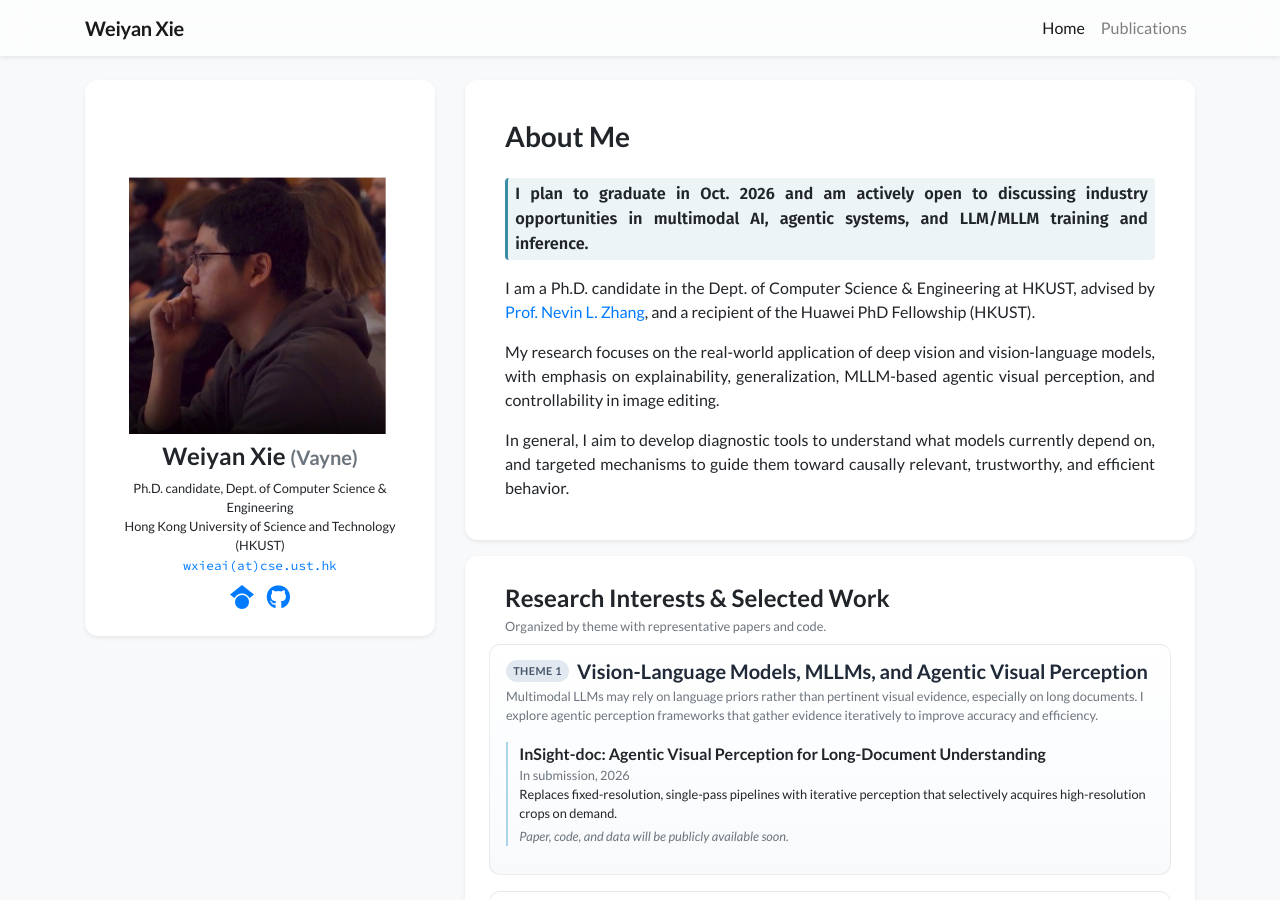
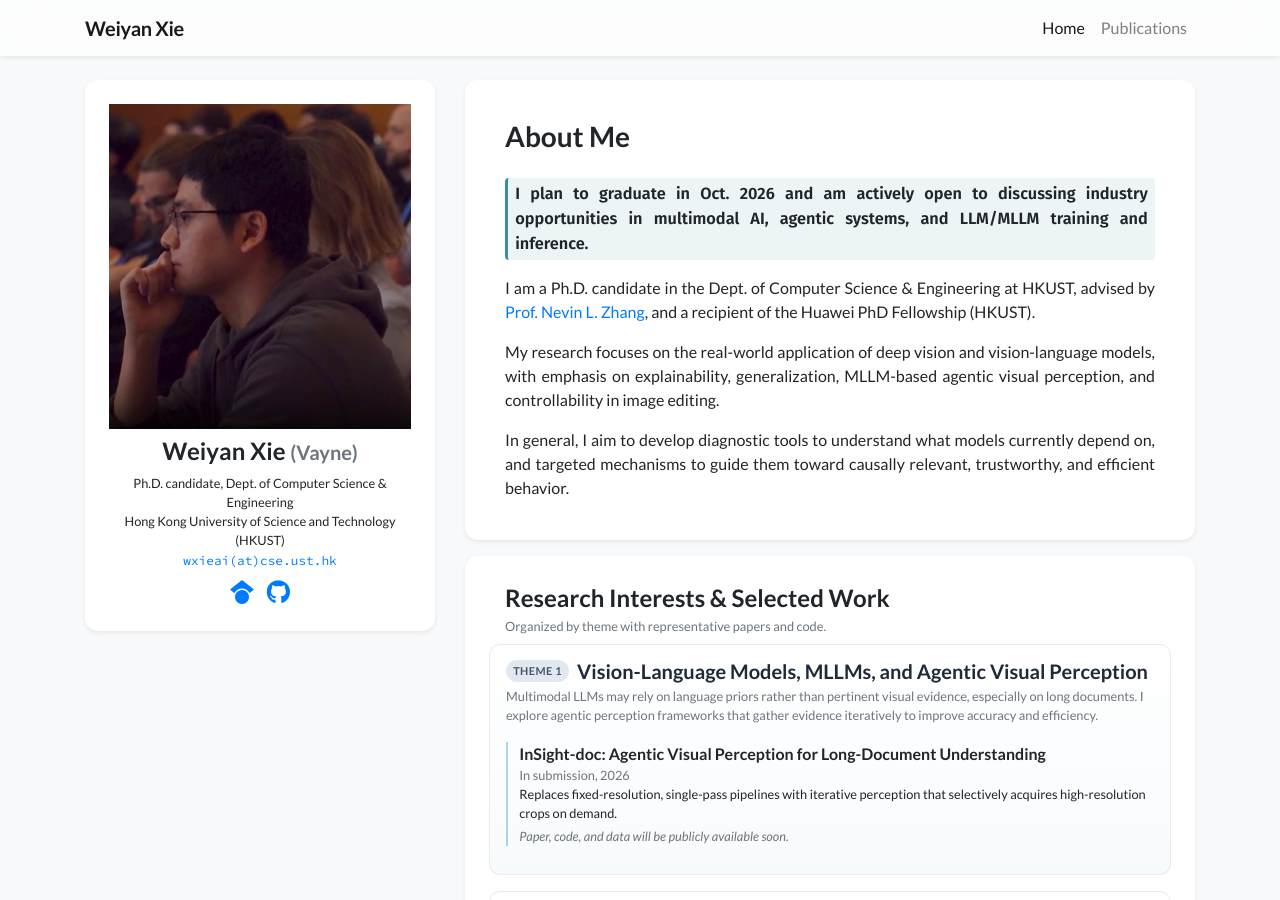
Before and after one commit to vaynexie/me, a Jekyll site: the page built from index.html, in a window 1280 px wide and 900 px high. Built offline with Jekyll 4.4.1, drawn with Linux system fonts in a browser that asks for light colours; nearby versions of some CDN libraries; a style sheet for code colours, icons or effects is not loaded.

Commit message:
Update homepage portrait to JPG.
Switch profile portrait to 223149.jpg and replace the previous PNG asset.

Co-authored-by: Cursor <cursoragent@cursor.com>

```diff
--- a/_data/profile.yml
+++ b/_data/profile.yml
@@ -9,7 +9,7 @@ positions:
 email: "wxieai@cse.ust.hk"
 gscholar: "_kc1e7EAAAAJ"
 github: vaynexie
-portrait_url: "/223149.png"
+portrait_url: "/223149.jpg"
 portrait_caption: "Weiyan Xie"
 
 short_bio_text_justify: true
```
Also changed, not shown: 223149.jpg (added), 223149.png (deleted).
